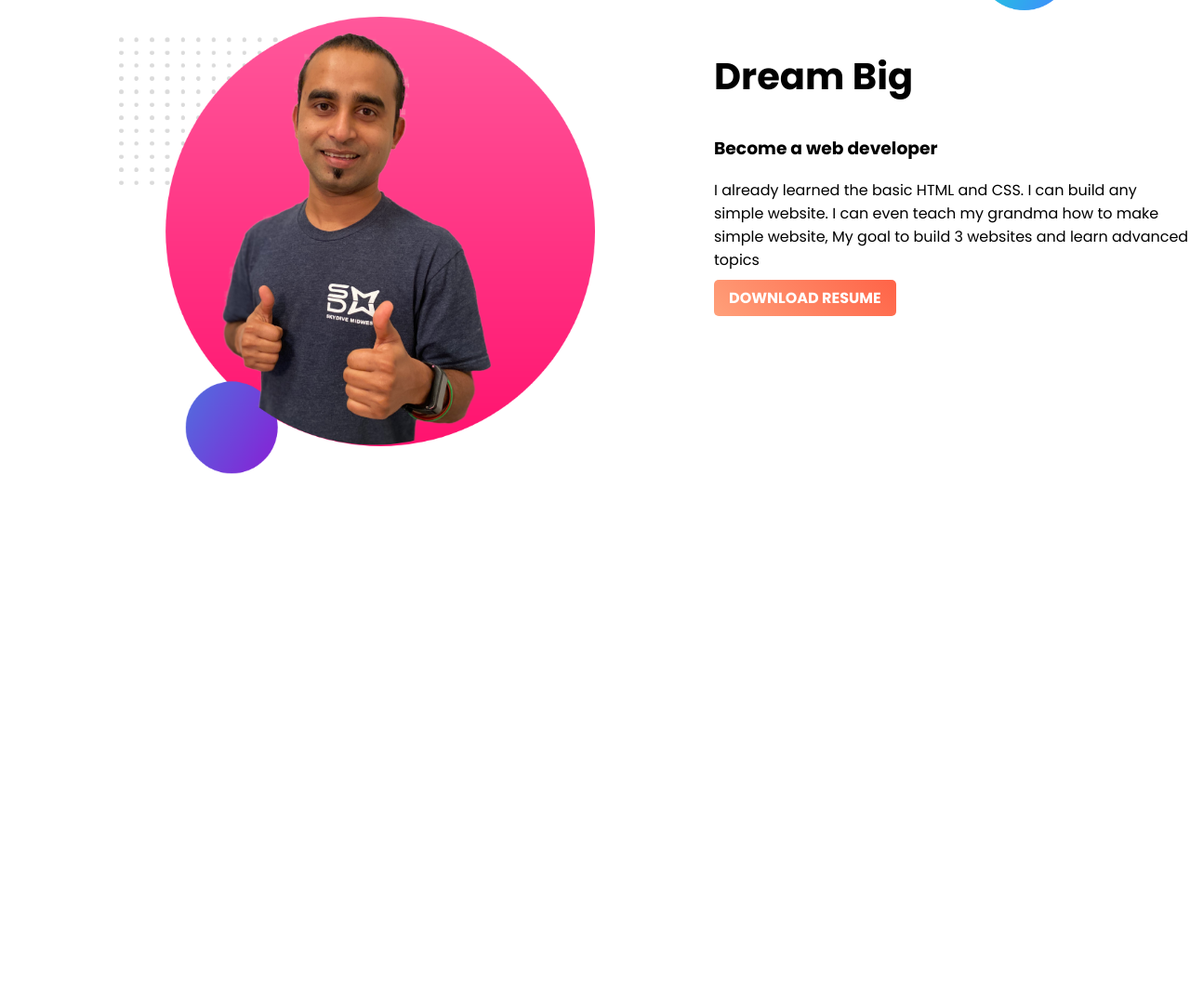
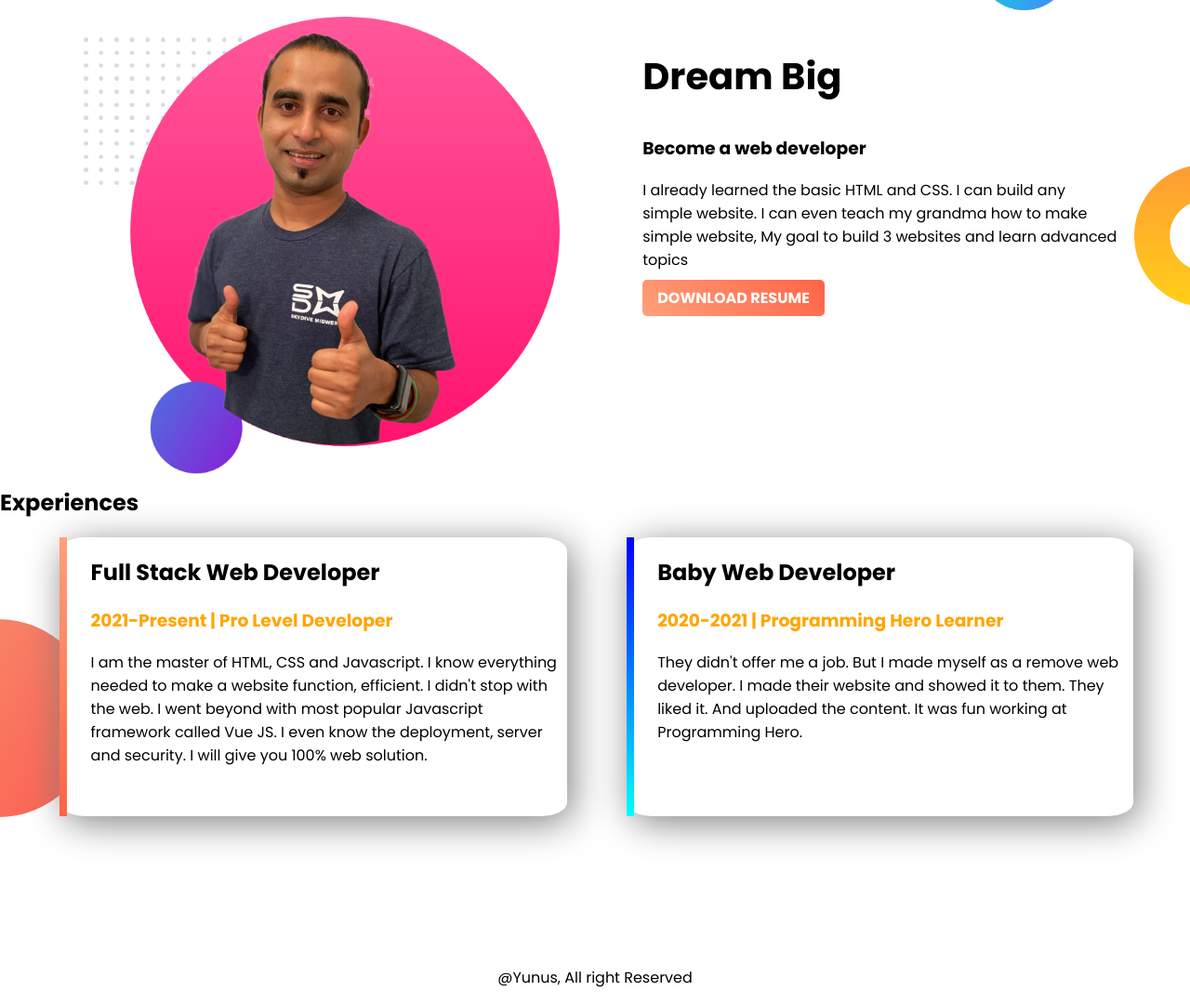
Before and after one commit to yunusislam18/web-portfolio, a plain HTML site: page index.html in a window 1280 px wide. Shown: the part 497-1577 px from the top of the page at 93% size. Before the commit the page ends 1014 px from the top, so only its background shows below. Drawn offline with Linux system fonts and the light colour scheme.

Commit message:
Finished my First Website

```diff
--- a/index.html
+++ b/index.html
@@ -14,7 +14,7 @@
     <section class="top-banner">
         <div class="half-width">
             <h1>Welcome To</h1>
-            <h1><span class="name-hiligt">Yunus</span> World</h1>
+            <h1><span class="orange-hiligt">Yunus</span> World</h1>
             <h3>World-class professional web developer</h3>
             <p>You might saw me jumping, climbing buildings, and stopping trains. But nobody pays me a dime for that work. That's why I am learning and mastering web development. I will not stop until I become the Web Development Hero.</p>
             <a class="link-button" target="_blank" href="https://www.linkedin.com/in/yunus-islam-956a11252/">HIRE ME</a>
@@ -34,5 +34,21 @@
             <a class="sb-button" target="_blank" href="https://www.google.com/">DOWNLOAD RESUME</a>
         </div>
     </section>
+    <section class="Experiences-area">
+        <h2>Experiences</h2>
+        <div id="full-stack" class="half-width single-experience">
+            <h2>Full Stack Web Developer</h2>
+            <h3 class="orange-hiligt">2021-Present | Pro Level Developer</h3>
+            <p>I am the master of HTML, CSS and Javascript. I know everything needed to make a website function, efficient. I didn't stop with the web. I went beyond with most popular Javascript framework called Vue JS. I even know the deployment, server and security. I will give you 100% web solution.</p>
+        </div>
+        <div id="baby-web" class="half-width single-experience">
+            <h2>Baby Web Developer</h2>
+            <h3 class="orange-hiligt">2020-2021 | Programming Hero Learner</h3>
+            <p>They didn't offer me a job. But I made myself as a remove web developer. I made their website and showed it to them. They liked it. And uploaded the content. It was fun working at Programming Hero.</p>
+        </div>
+    </section>
+    <footer>
+        <p>@Yunus, All right Reserved</p>
+    </footer>
 </body>
 </html>
--- a/style.css
+++ b/style.css
@@ -5,7 +5,7 @@ body{
 h1{
     font-size: 40px;
 }
-.name-hiligt{
+.orange-hiligt{
     color: orange;
 }
 .half-width{
@@ -13,8 +13,9 @@ h1{
     width: 40%;
     margin-left: 5%;
     padding-left: 2%;
+
 }
-img{
+.half-width img{
     width: 100%;
 }
 .top-banner{
@@ -36,7 +37,7 @@ section{
 .sb{
     width: 40%;
     margin-left: 5%;
-    padding-left: 5%;
+    padding-left: 2%;
     float: left;
 }
 .sb-button{
@@ -47,3 +48,37 @@ section{
     border-radius: 5px;
     font-weight: 700;
 }
+.sb img{
+    width: 100%;
+}
+.second-banner{
+    background-image: url(images/dream-bg.png);
+    background-repeat: no-repeat;
+    background-position: right;
+    background-size: 60px ;
+}
+.single-experience{
+    box-shadow: 5px 7px 40px gray;
+    border-radius: 5%;
+    height: 60%;
+    background-color: white;
+
+}
+.Experiences-area{
+    background-image: url(images/exp-bg.png);
+    background-repeat: no-repeat;
+    background-position: left;
+}
+#full-stack{
+    border-left: 8px solid;
+    border-image: linear-gradient(180deg,lightsalmon,tomato);
+    border-image-slice: 1;
+}
+#baby-web{
+    border-left: 8px solid;
+    border-image: linear-gradient(180deg, blue, cyan);
+    border-image-slice: 1;
+}
+footer p{
+    text-align: center;
+}
```
